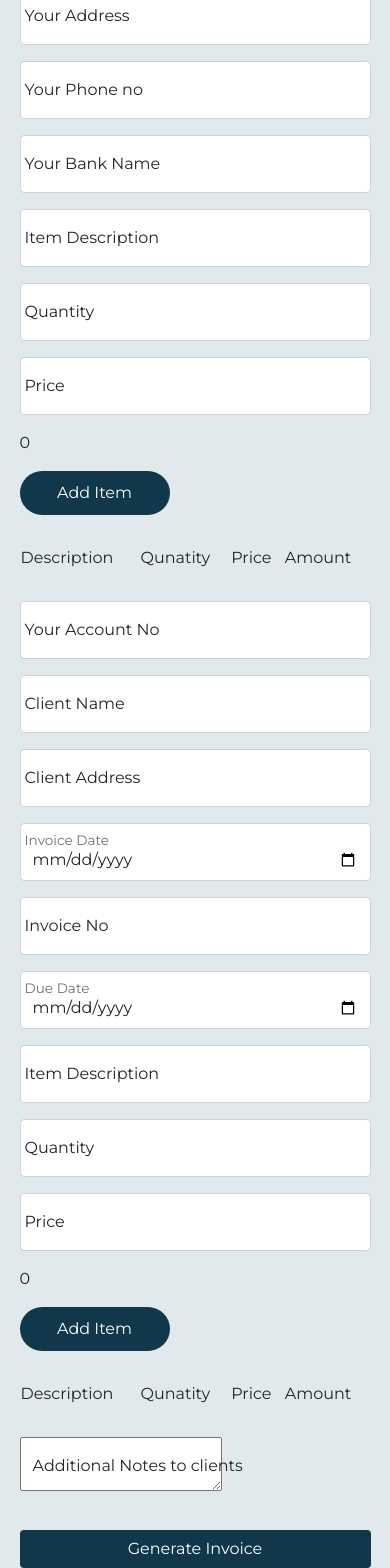
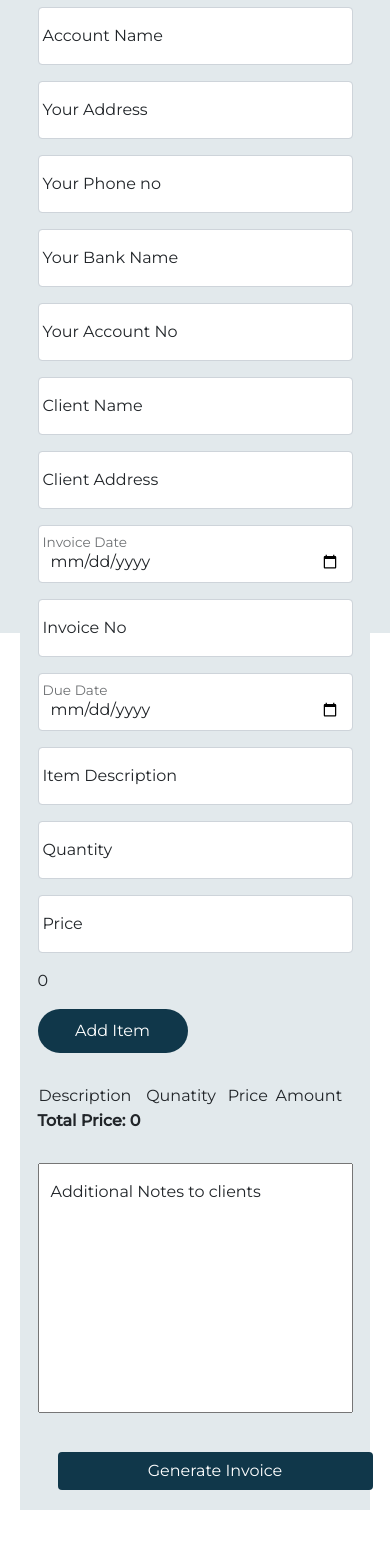
Before and after one commit to Ekweaga/Oinvoice, a React (Create React App) app: page /mainapp in a window 390 px wide. Shown: the part 211-1779 px from the top of the page. After the commit the page ends 1721 px from the top, so only its background shows below. Built offline with nearby package versions, Linux system fonts and the light colour scheme.

Commit message:
Invoice template design

```diff
--- a/src/MainApp/Dates.jsx
+++ b/src/MainApp/Dates.jsx
@@ -3,7 +3,7 @@ import "./date.css"
 
 function Dates({date,invoiceno,invoicedate}) {
   return (
-    <article>
+    <article className="dates">
     <ul>
         <li>
             <span>Invoice number: {invoiceno}</span>
--- a/src/MainApp/Footer.jsx
+++ b/src/MainApp/Footer.jsx
@@ -1,15 +1,24 @@
 import React from 'react'
+import "./footer.css"
 
-function Footer() {
+function Footer({name,accno,phone,bank,email,accname}) {
   return (
     <footer>
     <ul>
-        <li><span>Your name</span></li>
-        <li><span>Your email</span></li>
-        <li><span>Phone number</span></li>
-        <li><span>Bank</span></li>
-        <li><span>Account number</span></li>
-        <li><span>Account name</span></li>
+      <article className="row">
+      <li className="col-lg-6 sm-6"><span>Your name :</span> {name}</li>
+        <li className="col-lg-6 sm-6"><span>Your email :</span>{email}</li>
+      </article>
+      <article className="row">
+      <li  className="col-lg-6 sm-6" ><span>Phone number :</span>{phone}</li>
+        <li  className="col-lg-6 sm-6"><span>Bank :</span>{bank}</li>
+      </article>
+
+      <article className="row">
+      <li  className="col-lg-6 sm-6"><span>Account number :</span>{accno}</li>
+        <li  className="col-lg-6 sm-6"><span>Account name: </span>{accname}</li>
+      </article>
+
     </ul>
    </footer>
   )
--- a/src/MainApp/Mainapp.jsx
+++ b/src/MainApp/Mainapp.jsx
@@ -17,6 +17,7 @@ function Mainapp() {
     const [phone,setPhone] = useState('')
     const [bank,setBank] = useState('')
     const [accno,setAccno] = useState('')
+    const [accname, setaccname] = useState('')
     const [clientname,setClientname] = useState('')
     const [clientaddress,setClientaddress] = useState('')
     const [invoiceno,setInvoiceno] = useState('')
@@ -68,6 +69,7 @@ function Mainapp() {
    {/*your details*/}
          <MainDetails name={name} address={address}/>
 
+
         {/*end of your details*/}
 
 
@@ -98,16 +100,22 @@ function Mainapp() {
                         (<div className="form">
 
                           <article className="row">
-                          <div className="form-floating mb-3 col-lg-6 sm-12">
+                          <div className="form-floating mb-3 col-lg-4 sm-12">
       <input type="text" className="form-control " id="floatingInput" placeholder="name@example.com"
       onChange={(e)=>setName(e.target.value)} value={name}/>
       <label for="floatingInput" className="p-3" >Your Name</label>
     </div>
-    <div className="form-floating mb-3 col-lg-6 sm-12">
+    <div className="form-floating mb-3 col-lg-4 sm-12">
       <input type="email" className="form-control " id="floatingInput" placeholder="name@example.com"
       onChange={(e)=>setEmail(e.target.value)}  value={email}/>
       <label for="floatingInput" className="p-3"> Your Email address</label>
+      </div>
+                          <div className="form-floating mb-3 col-lg-4 sm-12">
+      <input type="text" className="form-control " id="floatingInput" placeholder="name@example.com"
+      onChange={(e)=>setaccname(e.target.value)} value={accname}/>
+      <label for="floatingInput" className="p-3" >Account Name</label>
     </div>
+
                           </article>
 
                           <article className="row">
@@ -127,10 +135,7 @@ function Mainapp() {
       <label for="floatingInput" className="p-3">Your Bank Name</label>
     </div>
                           </article>
-                          <article className="row">
-    <TableForm amount={amount} price={price} desc={description} setamount={setAmount} setprice={setPrice}
-    setdescr={setDescription} quantity={quantity} setquantity={setQuantity} list={list} setList={setList}/>
-   </article>
+
                     <article className="row">
                     <div className="form-floating mb-3 col-lg-4">
       <input type="number" className="form-control" id="floatingInput" placeholder="name@example.com"
@@ -182,7 +187,7 @@ function Mainapp() {
     </div>
 
 
-   <button onClick={handle} type="button" className="btn  mt-3" style={{width:'100%', background:'#10374A' ,color:'white'}}>
+   <button onClick={handle} type="button" className="btn  mt-3" style={{width:'100%', background:'#10374A' ,color:'white',margin:'20px'}}>
       Generate Invoice</button>
 
 
--- a/src/MainApp/Table.jsx
+++ b/src/MainApp/Table.jsx
@@ -2,7 +2,7 @@ import React from 'react'
 
 function Table({amount,price,desc,quantity,list}) {
   return (
-    <div>
+   <> <div>
     <table width="100%">
     {list.map(({id,desc,quantity,price,amount})=>{
     return(  <>
@@ -30,6 +30,14 @@ function Table({amount,price,desc,quantity,list}) {
      )
     })}
    </table></div>
+    <div>
+    <section style={{fontWeight:'700'}}>
+    Total Price: {list.reduce(
+                (price,item) => price + item.quantity *  item.price  , 0
+            )}
+    </section>
+   </div>
+   </>
   )
 }
 
--- a/src/MainApp/date.css
+++ b/src/MainApp/date.css
@@ -3,3 +3,10 @@ article{
     align-items: flex-end;
     justify-content: flex-end;
 }
+
+.dates ul{
+    list-style:none;
+}
+.dates ul li{
+    list-style-type: none;
+}
--- /dev/null
+++ b/src/MainApp/footer.css
@@ -0,0 +1,25 @@
+footer ul{
+    list-style: none;
+
+}
+footer{
+    width:80%;
+    margin-left:auto;
+    margin-right:auto;
+}
+
+footer ul li{
+    list-style-type: none;
+
+}
+
+footer ul li span{
+        font-weight:700;
+}
+
+@media screen and (max-width:768px){
+    footer{
+        width:unset;
+        margin:unset;
+    }
+}
--- a/src/MainApp/index.css
+++ b/src/MainApp/index.css
@@ -1,5 +1,7 @@
 main{
     background-color: #E2E9EC;
+    height:100vh;
+    padding:20px;
 
 }
 .invoiceContainer{
@@ -38,9 +40,20 @@ label{
     align-items:center;
     justify-content: center;
 }
-
+textarea{
+    width:100%;
+    resize: none;
+    height:250px;
+}
 @media screen and (max-width:768px){
     .form{
         width:90%;
     }
+    .invoiceapp{
+        background-color: white;
+        padding:30px;
+        width:90%;
+        margin:auto;
+        padding:10px;
+    }
 }
--- a/src/components/TableForm.jsx
+++ b/src/components/TableForm.jsx
@@ -1,5 +1,6 @@
 import React,{useEffect} from 'react'
 import {v4 as uuidv4} from "uuid"
+import {AiOutlineDelete,AiOutlineEdit} from "react-icons/ai"
 
 function TableForm({amount,price,quantity,desc,setdescr,setquantity,setamount,setprice,list,setList}) {
 
@@ -83,8 +84,8 @@ setList(list.filter((row)=> row.id !== id))
             <td>{quantity}</td>
             <td>{price}</td>
             <td>{amount}</td>
-            <td ><button onClick={()=>deleteitem(id)}>Delete</button></td>
-            <td ><button onClick={()=>edititem(id)}>Edit</button></td>
+            <td ><AiOutlineDelete onClick={()=>deleteitem(id)}/></td>
+            <td ><AiOutlineEdit onClick={()=>edititem(id)}/></td>
 
 
 
@@ -96,6 +97,13 @@ setList(list.filter((row)=> row.id !== id))
      )
     })}
    </table>
+   <div>
+    <section style={{fontWeight:'700'}}>
+    Total Price: {list.reduce(
+                (price,item) => price + item.amount  , 0
+            )}
+    </section>
+   </div>
 </div>
 </>
   )
```
